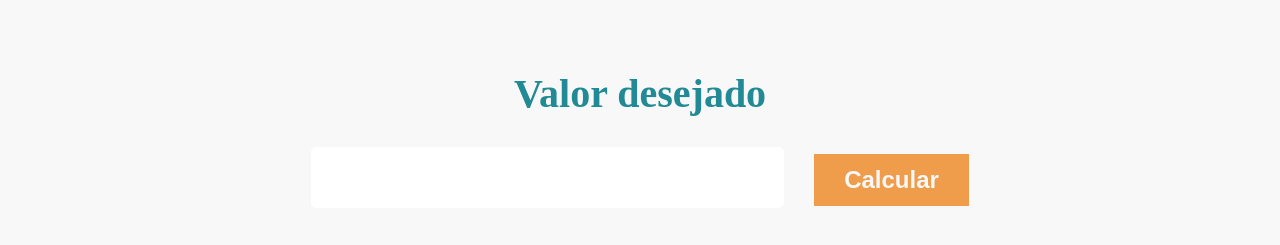
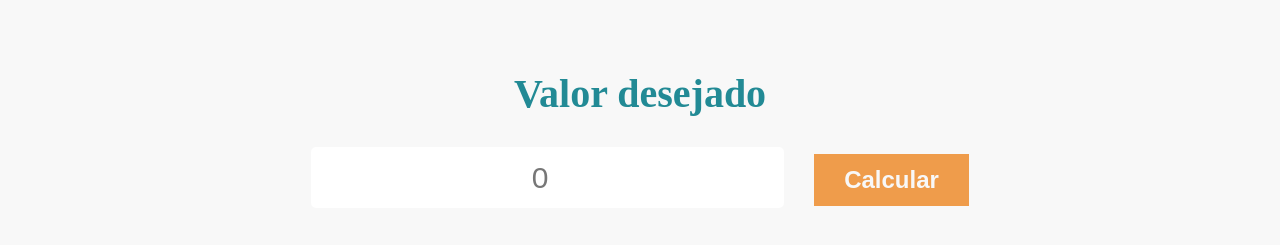
Before and after one commit to moraes3000/desafio_klutch, a Next.js app: page / in a window 1280 px wide. Shown: the part 227-472 px from the top of the page. Built offline with nearby package versions, Linux system fonts and the light colour scheme.

Commit message:
check de valor

```diff
--- a/src/components/TelaHome/index.tsx
+++ b/src/components/TelaHome/index.tsx
@@ -1,3 +1,4 @@
+import { useState } from 'react'
 import Footer from '../Footer'
 import Tabela from '../Tabela'
 import Cabecalho from './cabecalho'
@@ -5,19 +6,34 @@ import styles from './telaHome.module.scss'
 
 
 export default function TelaHome() {
+  const [valorEmprestimo, setValorEmprestimo] = useState(0)
+  const mensagem1= 'valor abaixo'
+  const mensagem2= 'valor muito acima do limite'
+
+
+  function verificaValor(event) {
+    event.preventDefault();
+    console.log({
+      valorEmprestimo,
+    })
+    if (valorEmprestimo <= 300) {
+      return alert(mensagem1)
+    }
+    if (valorEmprestimo >= 10000) {
+      return alert(mensagem2)
+    }
+  }
+
   return (
     <>
       <div className={styles.container}>
 
         <Cabecalho />
-        <div className={styles.telaHomeMain}>
+        <form className={styles.telaHomeMain} onSubmit={verificaValor}>
           <h2>Valor desejado</h2>
-          <input type='number' />
-          <button type='submit' placeholder='R$ 0,00'>Calcular</button>
-        </div>
-
-        {/* <Tabela /> */}
-
+          <input type='number' placeholder='R$ 0,00' value={valorEmprestimo} onChange={event => setValorEmprestimo(Number(event.target.value))} />
+          <button type='submit'>Calcular</button>
+        </form>
       </div>
       {/* <Footer /> */}
     </>
```
